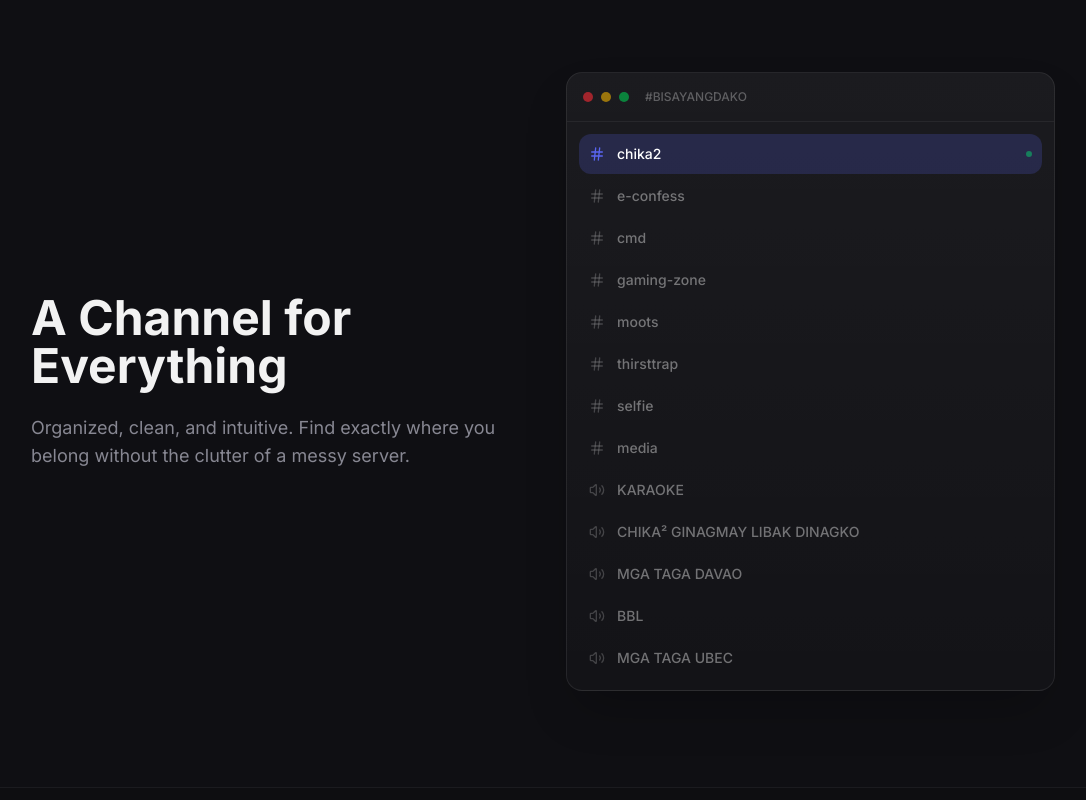
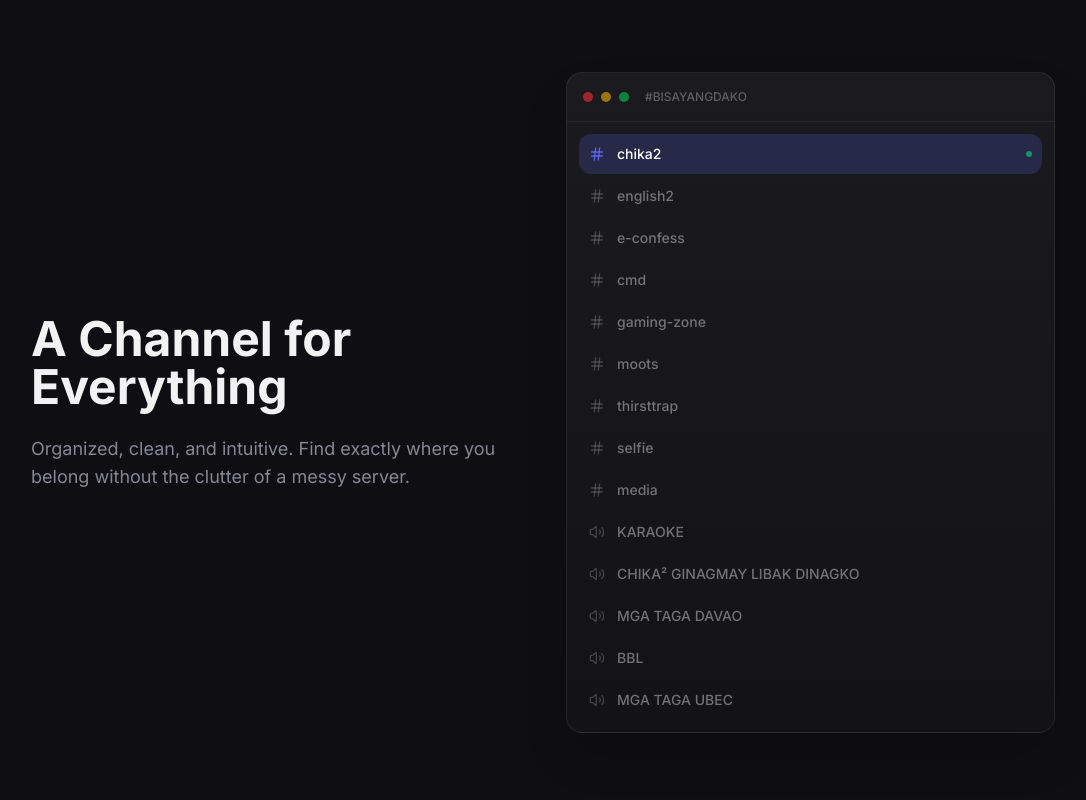
Before and after one commit to AtsushiNakajima14/bisayangdako, a React (Vite) app in the folder artifacts/discord-landing/: page / in a window 1280 px wide. Shown: the part 1820-2620 px from the top of the page, without its empty margins (97-1183 px from the left). Built offline with nearby package versions, Linux system fonts and the light colour scheme; no server answers.

Commit message:
a little bit of update hehihi

```diff
--- a/artifacts/discord-landing/src/pages/Home.tsx
+++ b/artifacts/discord-landing/src/pages/Home.tsx
@@ -600,7 +600,8 @@ export default function Home() {
             </div>
             <div className="p-2 sm:p-3 space-y-0.5">
               {[
-                { icon: HashIcon, name: "chika2",                          active: true },
+                { icon: HashIcon, name: "chika2", active: true },
+                { icon: HashIcon, name: "english2" },
                 { icon: HashIcon, name: "e-confess" },
                 { icon: HashIcon, name: "cmd" },
                 { icon: HashIcon, name: "gaming-zone" },
@@ -608,7 +609,7 @@ export default function Home() {
                 { icon: HashIcon, name: "thirsttrap" },
                 { icon: HashIcon, name: "selfie" },
                 { icon: HashIcon, name: "media" },
-                { icon: Volume2,  name: "KARAOKE"},
+                { icon: Volume2,  name: "KARAOKE" },
                 { icon: Volume2,  name: "CHIKA² GINAGMAY LIBAK DINAGKO" },
                 { icon: Volume2,  name: "MGA TAGA DAVAO" },
                 { icon: Volume2,  name: "BBL" },
```
